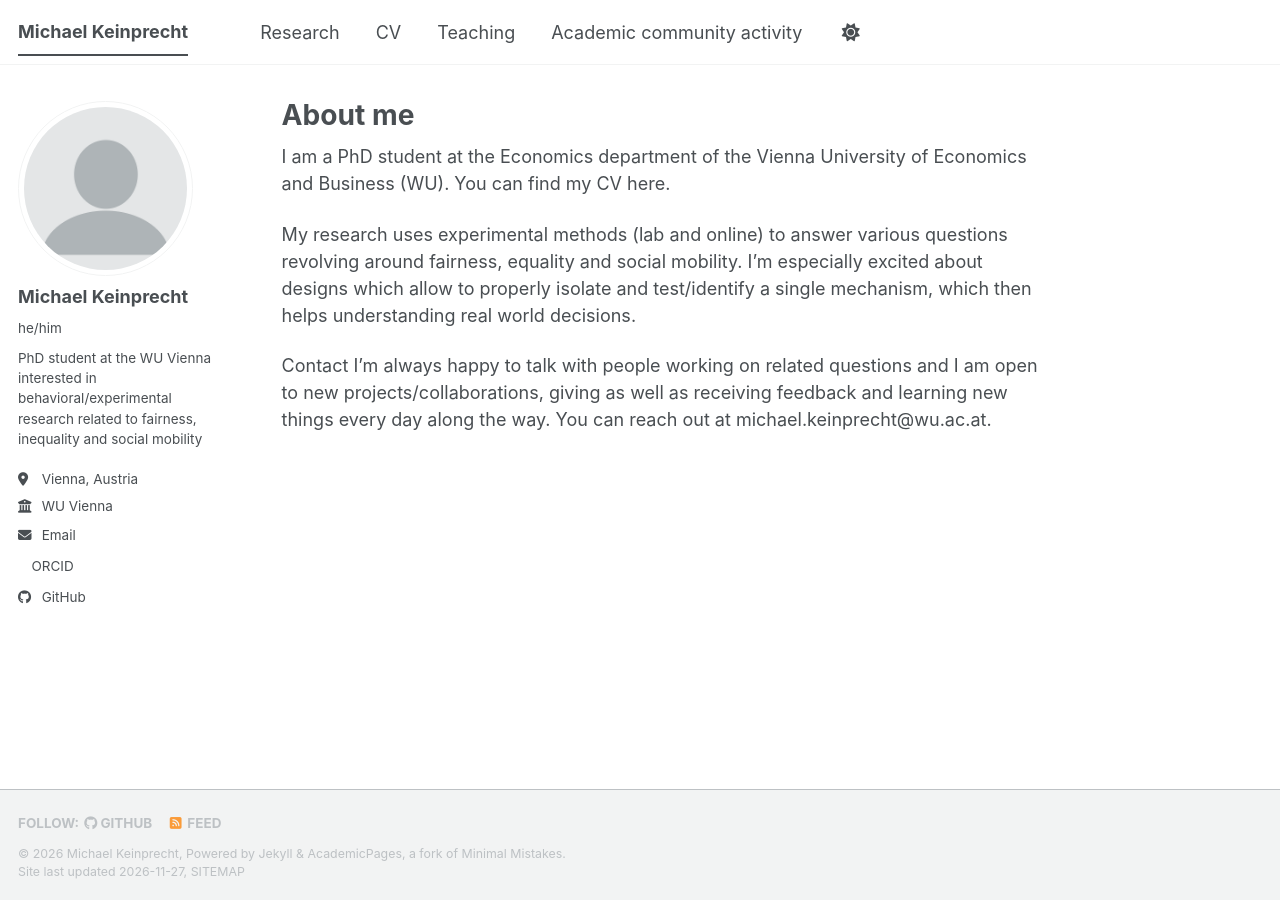
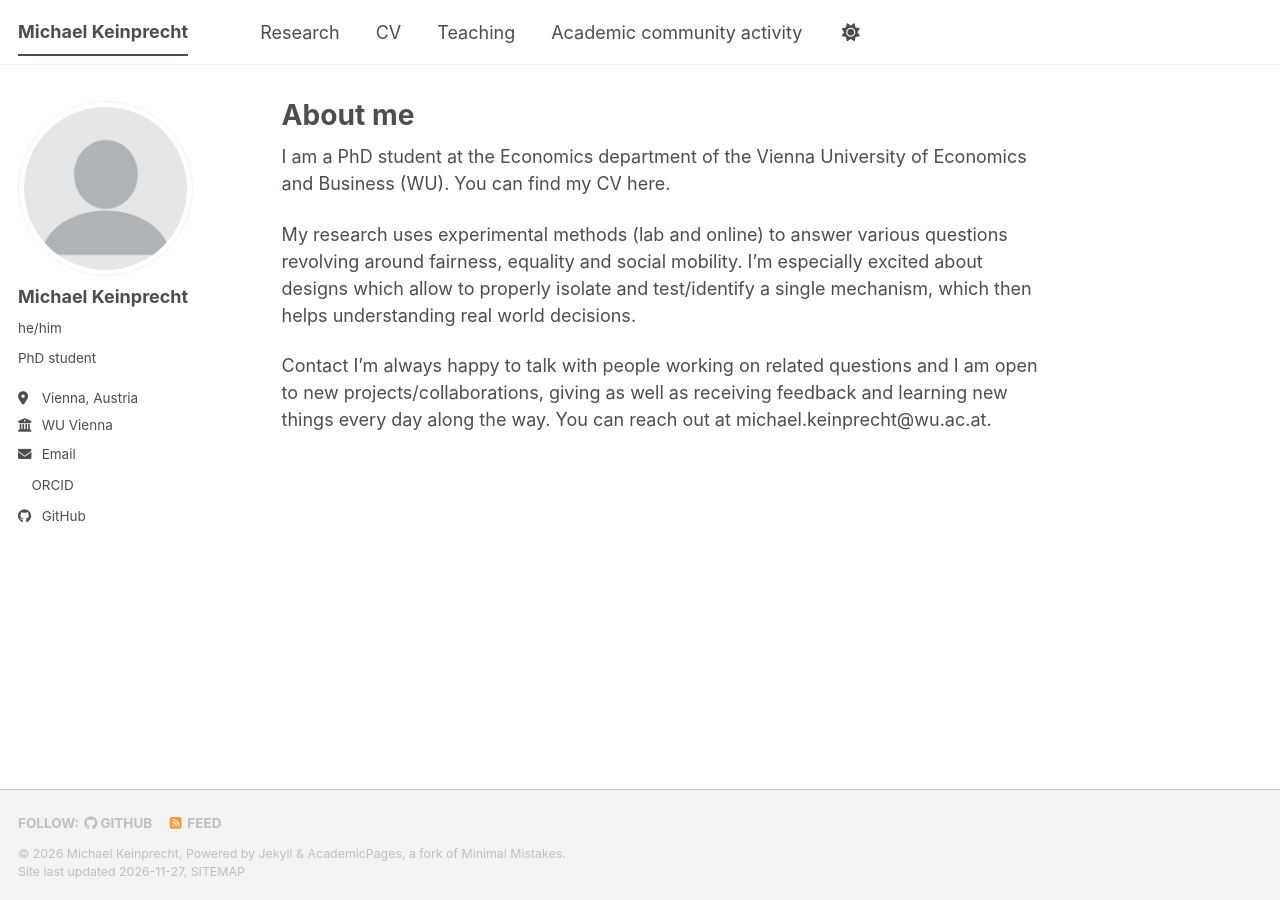
Before and after one commit to michael-keinprecht/michael-keinprecht.github.io, a Jekyll site: the page built from _pages/about.md, in a window 1280 px wide. Built offline with Jekyll 4.4.1, drawn with Linux system fonts in a browser that asks for light colours; a script bundle is joined from its source files by our own code; a style sheet for code colours, icons or effects is not loaded.

Commit message:
Update _config.yml
shortened the bio

```diff
--- a/_config.yml
+++ b/_config.yml
@@ -26,7 +26,7 @@ author:
   avatar           : "profile.png"
   name             : "Michael Keinprecht"
   pronouns         : "he/him"
-  bio              : "PhD student at the WU Vienna interested in behavioral/experimental research related to fairness, inequality and social mobility"
+  bio              : "PhD student"
   location         : "Vienna, Austria"
   employer         : "WU Vienna"
   uri              : # URL
```
